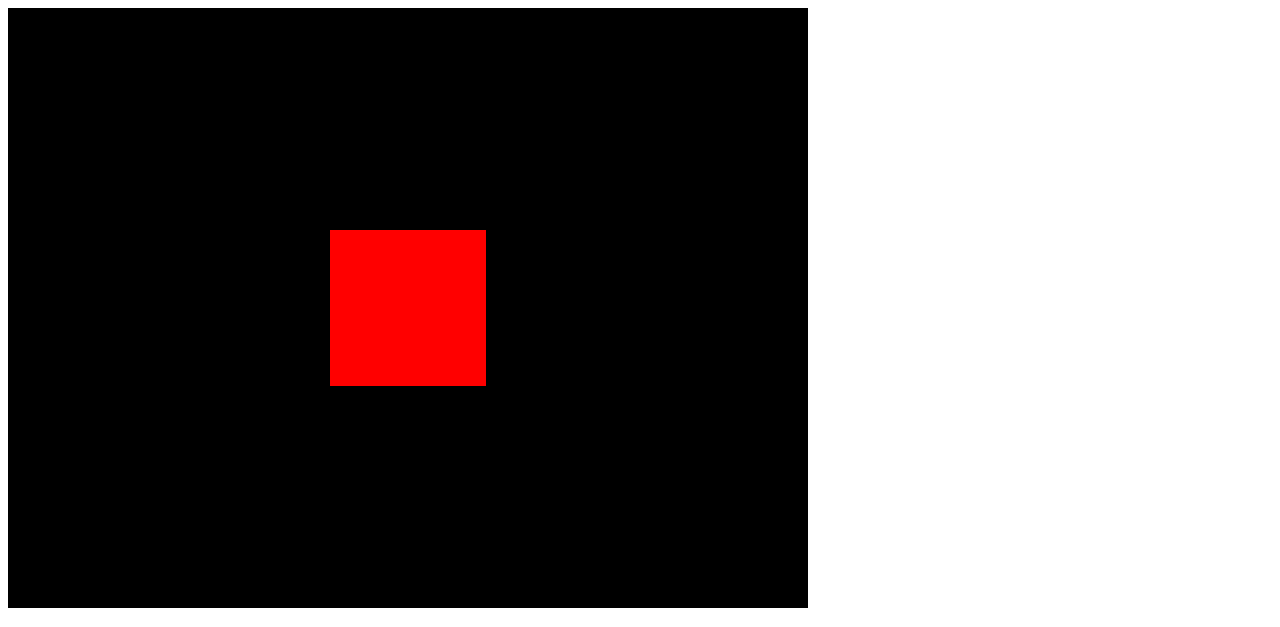
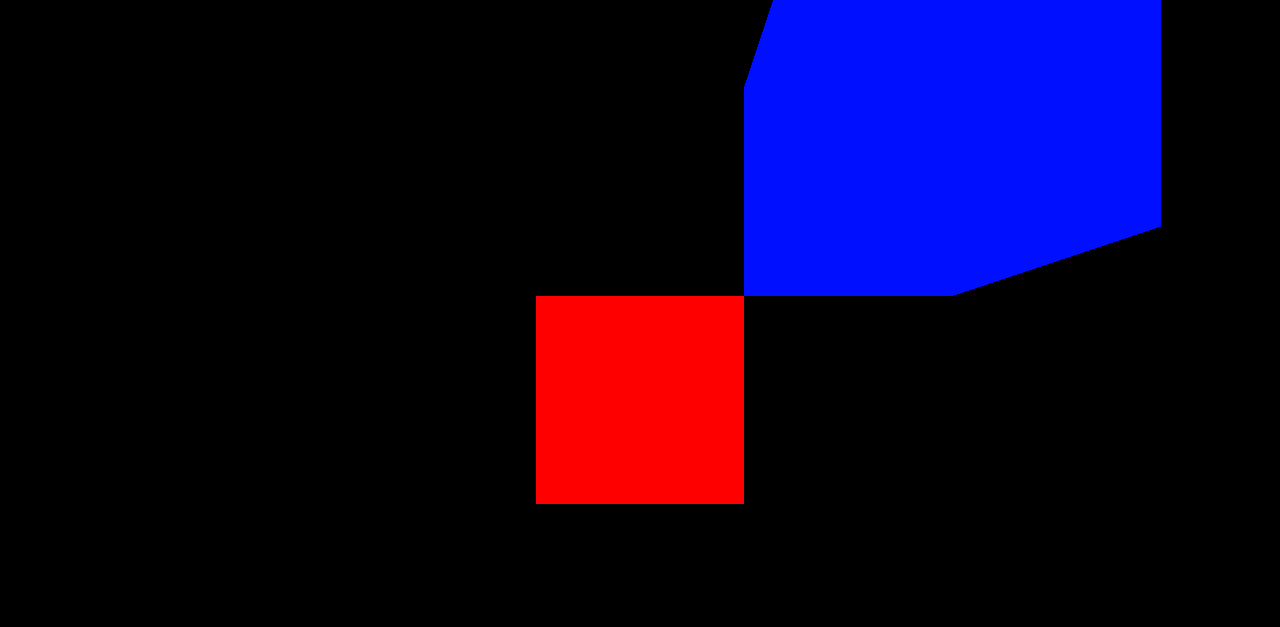
Before and after one commit to AdemBenAbdallah/three-js, a website built with Vite: page part_1/lesson01/index.html in a window 1280 px wide. Shown: the top 627 px of the page. Built offline with nearby package versions, Linux system fonts and the light colour scheme.

Commit message:
add the rezise window update object & update camera & update renderer

```diff
--- a/part_1/lesson01/animation.js
+++ b/part_1/lesson01/animation.js
@@ -1,10 +1,25 @@
 import * as THREE from "three";
+import { OrbitControls } from "three/addons/controls/OrbitControls.js";
 
 // Sizes
 const sizes = {
-  width: 800,
-  height: 600,
+  width: window.innerWidth,
+  height: window.innerHeight,
 };
+
+window.addEventListener("resize", (e) => {
+  console.log("rezise");
+  // Update Sizes
+  sizes.width = window.innerWidth;
+  sizes.height = window.innerHeight;
+
+  // Update aspect
+  camera.aspect = sizes.width / sizes.height;
+  camera.updateProjectionMatrix();
+
+  // Update renderer
+  renderer.setSize(sizes.width, sizes.height);
+});
 
 // Canvas
 const canvas = document.querySelector("canvas.webgl");
@@ -23,7 +38,10 @@ const scene = new THREE.Scene();
 const geometry = new THREE.BoxGeometry(1, 1, 1);
 const material = ({ color }) => new THREE.MeshBasicMaterial({ color: color });
 const mesh = new THREE.Mesh(geometry, material({ color: 0xff0000 }));
+const cube = new THREE.Mesh(geometry, material({ color: 0xfff }));
 scene.add(mesh);
+scene.add(cube);
+cube.position.set(1, 1, 1);
 
 // Camera
 const camera = new THREE.PerspectiveCamera(
@@ -35,6 +53,10 @@ const camera = new THREE.PerspectiveCamera(
 camera.position.z = 3;
 scene.add(camera);
 
+// Controls
+const controls = new OrbitControls(camera, canvas);
+controls.enableDamping = true;
+
 // Renderer
 const renderer = new THREE.WebGLRenderer({
   canvas: canvas,
@@ -44,9 +66,9 @@ renderer.render(scene, camera);
 
 // Animations
 const tick = () => {
-  camera.position.x = Math.sin(cursor.x * Math.PI * 2) * 3;
-  camera.position.z = Math.cos(cursor.x * Math.PI * 2) * 3;
-  camera.position.y = cursor.y * 5;
+  // camera.position.x = Math.sin(cursor.x * Math.PI * 2) * 3;
+  // camera.position.z = Math.cos(cursor.x * Math.PI * 2) * 3;
+  // camera.position.y = cursor.y * 5;
   camera.lookAt(mesh.position);
 
   renderer.render(scene, camera);
--- a/part_1/lesson01/index.html
+++ b/part_1/lesson01/index.html
@@ -6,8 +6,20 @@
     <title>Document</title>
   </head>
   <body>
+    <style>
+      body {
+        margin: 0;
+        padding: 0;
+      }
+
+      .webgl {
+        position: fixed;
+        top: 0;
+        left: 0;
+        outline: none;
+      }
+    </style>
     <canvas class="webgl"></canvas>
-    <h1>Hello three js</h1>
 
     <script type="module" src="/animation.js"></script>
   </body>
```
